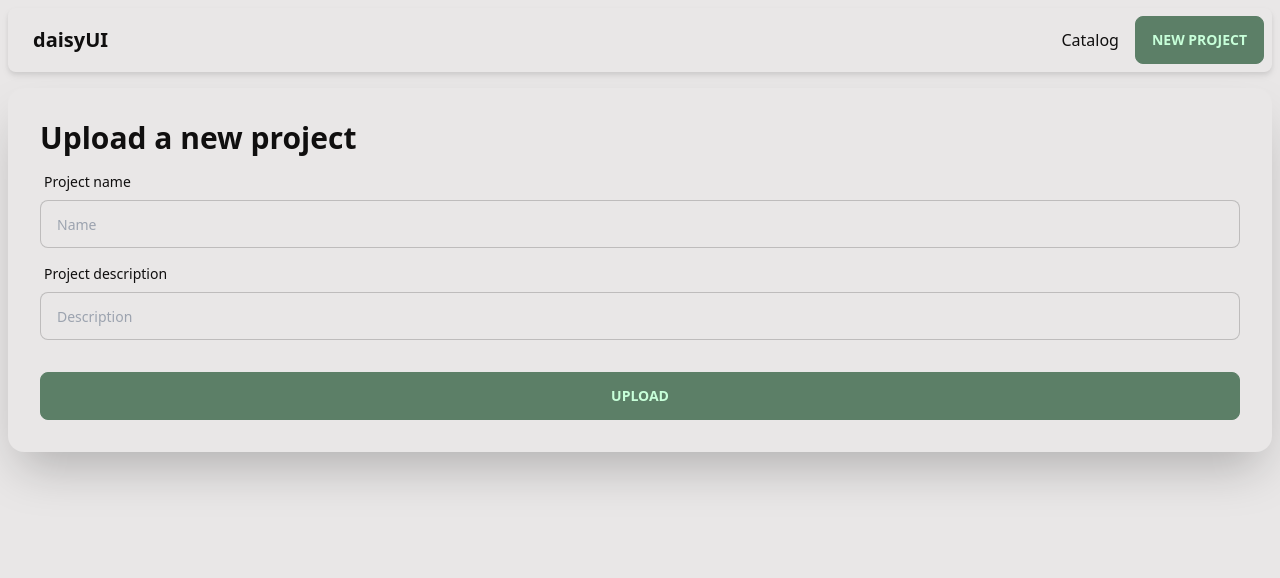
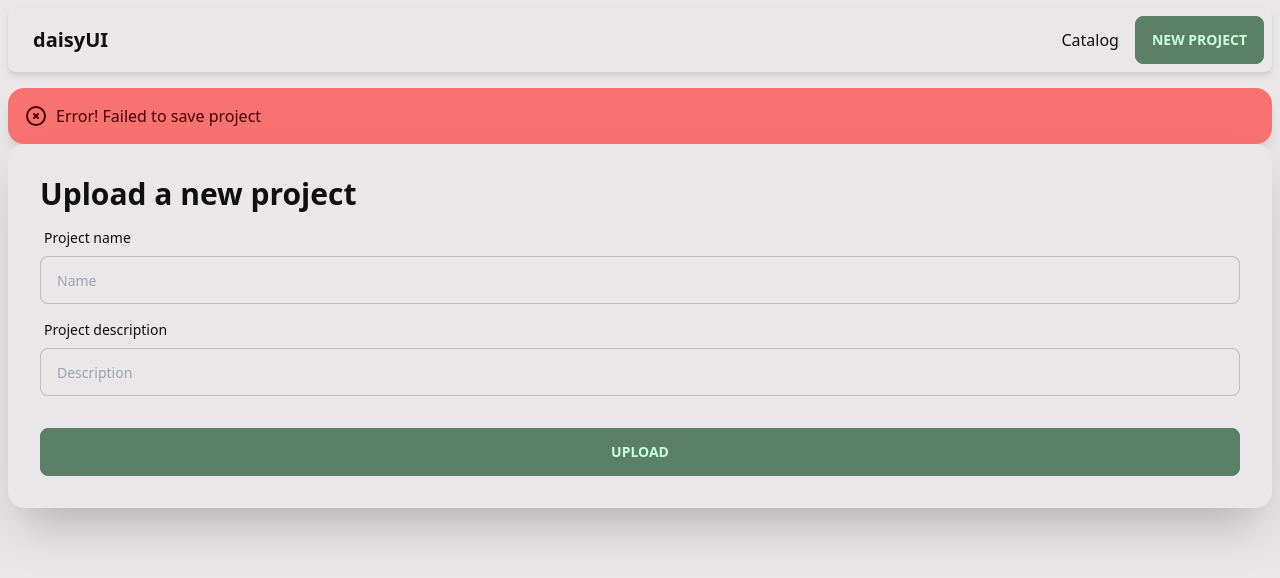
Before and after one commit to tlacuilose/pammicc, a React (Create React App) app in the folder client/: page /new in a window 1280 px wide. Both pictures are taken after a click on the button "UPLOAD". Shown: the top 578 px of the page. Built offline with nearby package versions, Linux system fonts and the light colour scheme; no server answers.

Commit message:
Has basic skeleton that uploads a new project and lists projects from a database. Lacks correct project information.

```diff
--- a/client/src/assets/main.css
+++ b/client/src/assets/main.css
@@ -571,6 +571,40 @@ html {
   --tw-backdrop-saturate:  ;
   --tw-backdrop-sepia:  ;
 }
+.alert {
+  display: flex;
+  width: 100%;
+  flex-direction: column;
+  align-items: center;
+  justify-content: space-between;
+  gap: 1rem;
+  --tw-bg-opacity: 1;
+  background-color: hsl(var(--b2, var(--b1)) / var(--tw-bg-opacity));
+  padding: 1rem;
+  border-radius: var(--rounded-box, 1rem);
+}
+.alert > :not([hidden]) ~ :not([hidden]) {
+  --tw-space-y-reverse: 0;
+  margin-top: calc(0.5rem * calc(1 - var(--tw-space-y-reverse)));
+  margin-bottom: calc(0.5rem * var(--tw-space-y-reverse));
+}
+@media (min-width: 768px) {
+
+  .alert {
+    flex-direction: row;
+  }
+
+  .alert > :not([hidden]) ~ :not([hidden]) {
+    --tw-space-y-reverse: 0;
+    margin-top: calc(0px * calc(1 - var(--tw-space-y-reverse)));
+    margin-bottom: calc(0px * var(--tw-space-y-reverse));
+  }
+}
+.alert > :where(*) {
+  display: flex;
+  align-items: center;
+  gap: 0.5rem;
+}
 .avatar.placeholder > div {
   display: flex;
   align-items: center;
@@ -1292,6 +1326,12 @@ html {
   top: 100%;
   left: initial;
 }
+.alert-error {
+  --tw-bg-opacity: 1;
+  background-color: hsl(var(--er) / var(--tw-bg-opacity));
+  --tw-text-opacity: 1;
+  color: hsl(var(--erc, var(--nc)) / var(--tw-text-opacity));
+}
 .card-compact .card-body {
   padding: 1rem;
   font-size: 0.875rem;
@@ -1354,14 +1394,23 @@ html {
 .hidden {
   display: none;
 }
+.h-6 {
+  height: 1.5rem;
+}
 .h-5 {
   height: 1.25rem;
 }
+.w-6 {
+  width: 1.5rem;
+}
 .w-5 {
   width: 1.25rem;
 }
 .w-52 {
   width: 13rem;
+}
+.flex-shrink-0 {
+  flex-shrink: 0;
 }
 .grid-cols-1 {
   grid-template-columns: repeat(1, minmax(0, 1fr));
@@ -1382,6 +1431,9 @@ html {
   --tw-bg-opacity: 1;
   background-color: hsl(var(--b1) / var(--tw-bg-opacity));
 }
+.stroke-current {
+  stroke: currentColor;
+}
 .p-2 {
   padding: 0.5rem;
 }
@@ -1401,6 +1453,11 @@ html {
 }
 .normal-case {
   text-transform: none;
+}
+.shadow-lg {
+  --tw-shadow: 0 10px 15px -3px rgb(0 0 0 / 0.1), 0 4px 6px -4px rgb(0 0 0 / 0.1);
+  --tw-shadow-colored: 0 10px 15px -3px var(--tw-shadow-color), 0 4px 6px -4px var(--tw-shadow-color);
+  box-shadow: var(--tw-ring-offset-shadow, 0 0 #0000), var(--tw-ring-shadow, 0 0 #0000), var(--tw-shadow);
 }
 .shadow {
   --tw-shadow: 0 1px 3px 0 rgb(0 0 0 / 0.1), 0 1px 2px -1px rgb(0 0 0 / 0.1);
--- /dev/null
+++ b/client/src/data/datasources/pammicc-api.js
@@ -0,0 +1,34 @@
+const server_url =  'http://localhost:5005';
+
+module.exports = {
+  getProjects: async function() {
+    const response = await fetch(`${server_url}/project/all`).catch(error => {
+      console.log(error);
+      throw error;
+    });
+
+    if (!response.ok) {
+      throw new Error("An error ocurred fetching projects");
+    }
+
+    const json = await response.json();
+
+    if (!json) {
+      throw new Error("An error occured getting json data from fetching projects.");
+    }
+
+    return json;
+  },
+  newProject: async function(newProject) {
+    await fetch(`${server_url}/project/new`, {
+      method: "POST",
+      headers: {
+        "Content-Type": "application/json",
+      },
+      body: JSON.stringify(newProject),
+    })
+    .catch(error => {
+      throw error;
+    })
+  },
+};
--- /dev/null
+++ b/client/src/data/repositories/projects-repository.js
@@ -0,0 +1,47 @@
+const ds = require("../datasources/pammicc-api");
+
+function Project(id, name, description) {
+  this.id = id;
+  this.name = name;
+  this.description = description;
+}
+
+module.exports = {
+  getProjects: async function() {
+    try {
+      var projects = [];
+      const response = await ds.getProjects();
+      if (Array.isArray(response)) {
+        response.map( project => {
+          projects.push(new Project(project._id, project.project_name, project.project_description))
+        });
+        return {
+          result: projects,
+          error: null
+        };
+      }
+      return {
+        result: null,
+        error: new Error("An error occurred getting projects from api-datasource.")
+      };
+    } catch (e) {
+      return {
+        result: null,
+        error: e
+      }
+    }
+  },
+  addNewProject: async function(values) {
+    try {
+      const newProject = {
+        "project_name": values.name,
+        "project_description": values.description
+      }
+
+      await ds.newProject(newProject);
+      return null;
+    } catch (error) {
+      return error;
+    }
+  },
+};
--- /dev/null
+++ b/client/src/presentation/application/components/error-alert.js
@@ -0,0 +1,12 @@
+import React from "react";
+
+export default function ErrorAlert(props) {
+  return (
+    <div class="alert alert-error shadow-lg">
+      <div>
+        <svg xmlns="http://www.w3.org/2000/svg" class="stroke-current flex-shrink-0 h-6 w-6" fill="none" viewBox="0 0 24 24"><path stroke-linecap="round" stroke-linejoin="round" stroke-width="2" d="M10 14l2-2m0 0l2-2m-2 2l-2-2m2 2l2 2m7-2a9 9 0 11-18 0 9 9 0 0118 0z" /></svg>
+        <span>Error! {props.message}</span>
+      </div>
+    </div>
+  );
+}
--- a/client/src/presentation/project/list/components/projectcard.js
+++ b/client/src/presentation/project/list/components/projectcard.js
@@ -1,11 +1,11 @@
 import React from "react";
 
-export default function ProjectCard() {
+export default function ProjectCard(props) {
   return (
     <div class="card bg-base-100 shadow-xl">
       <div class="card-body">
-        <h2 class="card-title">Project title!</h2>
-        <p>Project description</p>
+        <h2 class="card-title">{props.project.name}</h2>
+        <p>{props.project.description}</p>
         <div class="card-actions justify-end">
           <button class="btn btn-primary">View</button>
         </div>
--- a/client/src/presentation/project/list/view.js
+++ b/client/src/presentation/project/list/view.js
@@ -1,16 +1,26 @@
-import React from "react";
+import React, { useEffect } from "react";
+import ProjectListViewModel from "./viewmodel";
 import ProjectCard from "./components/projectcard";
+import ErrorAlert from "../../application/components/error-alert";
 
 export default function ProjectList() {
+  const {projects, error, getProjects} = ProjectListViewModel();
+
+  useEffect(() => {
+    getProjects();
+  }, []);
+
   return (
     <div class="md:container md:mx-auto p-2">
-      <div class="grid grid-cols-1 md:grid-cols-2 lg:grid-cols-4 gap-4">
-        <ProjectCard/>
-        <ProjectCard/>
-        <ProjectCard/>
-        <ProjectCard/>
-        <ProjectCard/>
-      </div>
+    {error  ?
+      <ErrorAlert message="Failed to fetch projects" />
+      :
+      <ul class="grid grid-cols-1 md:grid-cols-2 lg:grid-cols-4 gap-4">
+        { projects.map((project) => {
+          return <li key={project.id}><ProjectCard project={project}/></li>
+        })}
+      </ul>
+    }
     </div>
   );
 }
--- a/client/src/presentation/project/list/viewmodel.js
+++ b/client/src/presentation/project/list/viewmodel.js
@@ -0,0 +1,19 @@
+import { useState } from "react";
+const repo = require("../../../data/repositories/projects-repository");
+
+export default function ProjectListViewModel() {
+  const [error, setError] = useState("");
+  const [projects, setProjects] = useState([]);
+
+  async function getProjects() {
+    const {result, error} = await repo.getProjects();
+    setError(error);
+    setProjects(result);
+  }
+
+  return {
+    projects,
+    error,
+    getProjects
+  }
+}
--- a/client/src/presentation/project/new/view.js
+++ b/client/src/presentation/project/new/view.js
@@ -1,8 +1,15 @@
-import React from "react";
+import React, { useEffect } from "react";
+import NewProjectViewModel from "./viewmodel";
+import ErrorAlert from "../../application/components/error-alert";
 
 export default function ProjectNew() {
+  const {saveProject, name, description, onChange, error } = NewProjectViewModel();
+
   return (
     <div class="md:container md:mx-auto p-2">
+      {error &&
+        <ErrorAlert message="Failed to save project" />
+      }
       <div class="grid grid-cols-1 gap-6">
         <div class="card shadow-2xl bg-base-100">
           <div class="card-body">
@@ -11,16 +18,35 @@ export default function ProjectNew() {
               <label class="label">
                 <span class="label-text">Project name</span>
               </label>
-              <input type="text" placeholder="Name" class="input input-bordered"/>
+              <input
+                type="text"
+                placeholder="Name"
+                class="input input-bordered"
+                onChange={onChange}
+                value={name}
+                name="name"
+              />
             </div>
             <div class="form-control">
               <label class="label">
                 <span class="label-text">Project description</span>
               </label>
-              <input type="text" placeholder="Description" class="input input-bordered"/>
+              <input
+                type="text"
+                placeholder="Description"
+                class="input input-bordered"
+                onChange={onChange}
+                value={description}
+                name="description"
+              />
             </div>
             <div class="form-control mt-6">
-              <button class="btn btn-primary">Upload</button>
+              <button
+                class="btn btn-primary"
+                onClick={saveProject}
+              >
+                Upload
+              </button>
             </div>
           </div>
         </div>
--- a/client/src/presentation/project/new/viewmodel.js
+++ b/client/src/presentation/project/new/viewmodel.js
@@ -0,0 +1,33 @@
+import { useState } from "react";
+import { useNavigate } from "react-router-dom";
+const repo = require("../../../data/repositories/projects-repository");
+
+export default function NewProjectViewModel() {
+  const navigate = useNavigate();
+  const [error, setError] = useState("");
+  const [values, setValues] = useState({
+    name: "",
+    description: ""
+  });
+
+  function onChange(event) {
+    setValues({...values, [event.target.name]: event.target.value});
+  }
+
+  async function saveProject() {
+    const error = await repo.addNewProject(values);
+    if (error) {
+      setError(error);
+    } else {
+      navigate(`/`);
+    }
+  }
+
+  return {
+    ...values,
+    error,
+    onChange,
+    saveProject
+  }
+
+}
```
Also changed, not shown: 2 other files (tests, documents, lock files or other folders).
